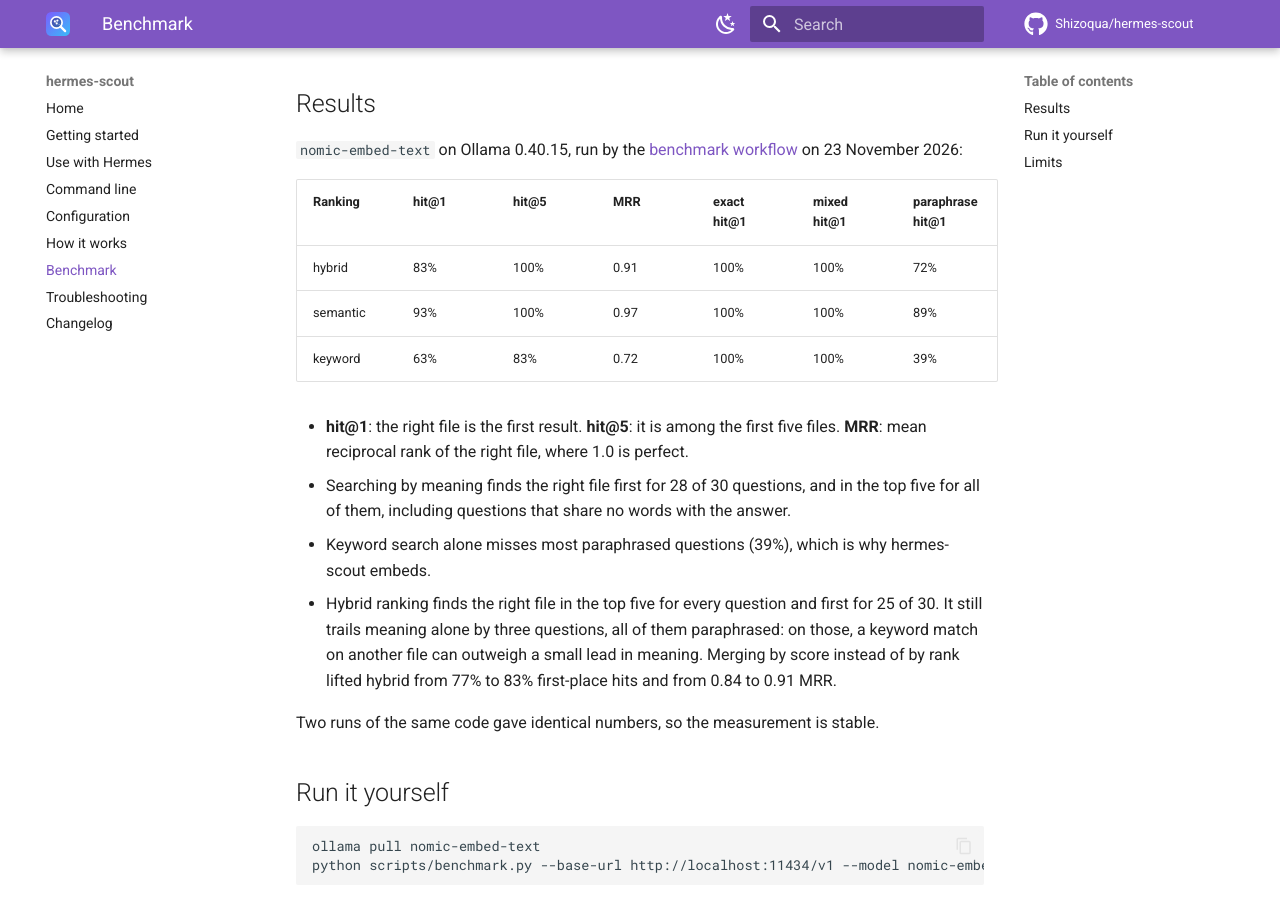
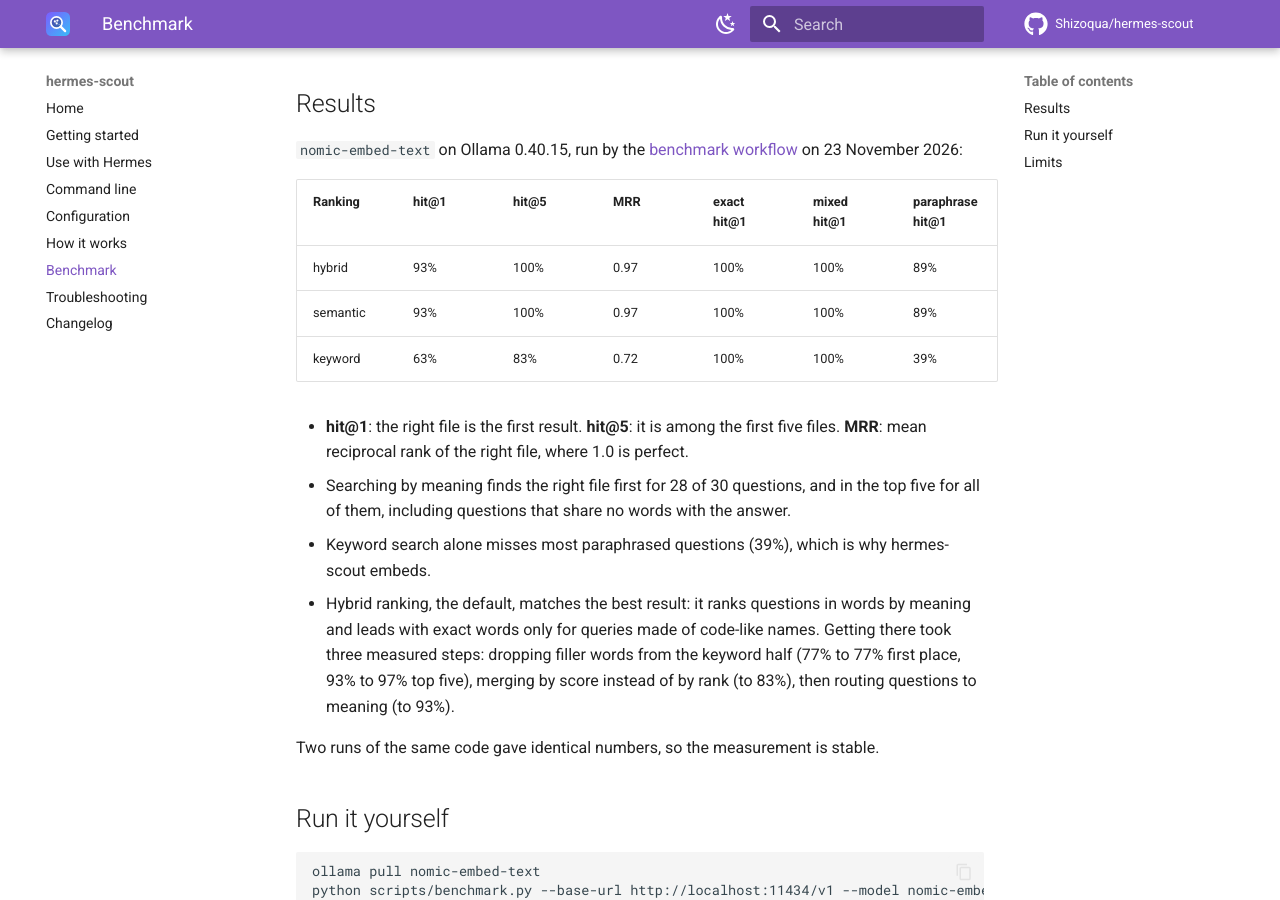
Before and after one commit to Shizoqua/hermes-scout, an MkDocs documentation site: the page built from docs/benchmark.md, in a window 1280 px wide and 900 px high, scrolled down 319 px. Built offline with MkDocs 1.6.1 and Material for MkDocs 9.7.7, drawn with Linux system fonts in a browser that asks for light colours; comment, search, counter and statistics services are not loaded.

Commit message:
Update the benchmark results for query routing
nomic-embed-text, benchmark run on this branch: hybrid now matches
meaning-only ranking at 93% hit@1, 100% hit@5 and 0.97 MRR.

```diff
--- a/docs/benchmark.md
+++ b/docs/benchmark.md
@@ -17,7 +17,7 @@ on 23 November 2026:
 
 | Ranking | hit@1 | hit@5 | MRR | exact hit@1 | mixed hit@1 | paraphrase hit@1 |
 |---|---|---|---|---|---|---|
-| hybrid | 83% | 100% | 0.91 | 100% | 100% | 72% |
+| hybrid | 93% | 100% | 0.97 | 100% | 100% | 89% |
 | semantic | 93% | 100% | 0.97 | 100% | 100% | 89% |
 | keyword | 63% | 83% | 0.72 | 100% | 100% | 39% |
 
@@ -26,10 +26,10 @@ on 23 November 2026:
 - Searching by meaning finds the right file first for 28 of 30 questions, and in the top five for
   all of them, including questions that share no words with the answer.
 - Keyword search alone misses most paraphrased questions (39%), which is why hermes-scout embeds.
-- Hybrid ranking finds the right file in the top five for every question and first for 25 of 30.
-  It still trails meaning alone by three questions, all of them paraphrased: on those, a keyword
-  match on another file can outweigh a small lead in meaning. Merging by score instead of by rank
-  lifted hybrid from 77% to 83% first-place hits and from 0.84 to 0.91 MRR.
+- Hybrid ranking, the default, matches the best result: it ranks questions in words by meaning and
+  leads with exact words only for queries made of code-like names. Getting there took three measured
+  steps: dropping filler words from the keyword half (77% to 77% first place, 93% to 97% top five),
+  merging by score instead of by rank (to 83%), then routing questions to meaning (to 93%).
 
 Two runs of the same code gave identical numbers, so the measurement is stable.
 
```
Also changed, not shown: README.md (+2 -2 lines).
